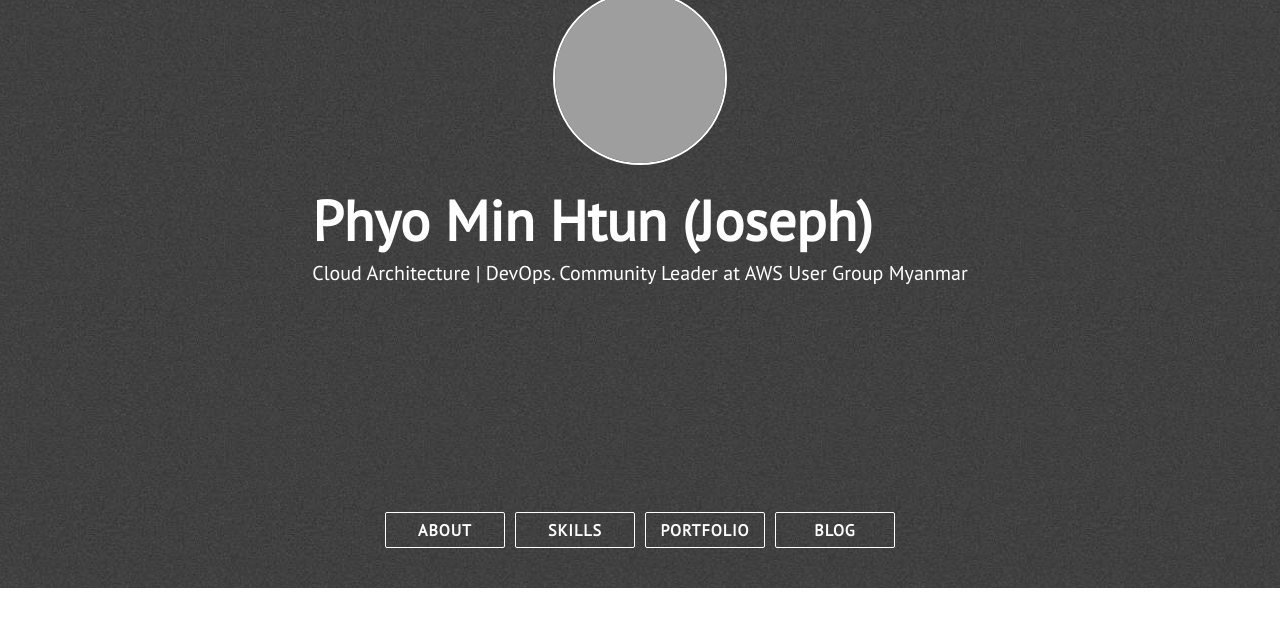
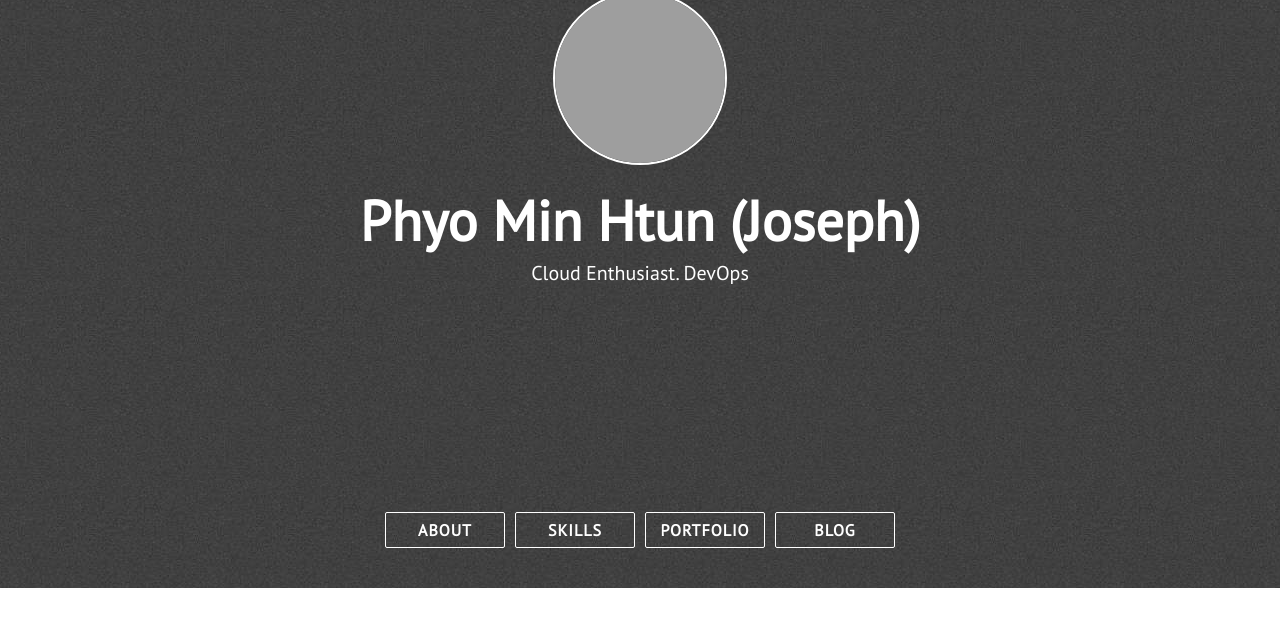
Before and after one commit to josephphyo/josephphyo.github.io, a Jekyll site: the page built from index.html, in a window 1280 px wide and 900 px high, scrolled down 312 px. Shown: the top 627 px of the window. Built offline with Jekyll 4.4.1, drawn with Linux system fonts in a browser that asks for light colours; nearby versions of some CDN libraries; grey boxes are pictures that could not be loaded.

Commit message:
Mod: Head Title

```diff
--- a/_config.yml
+++ b/_config.yml
@@ -1,5 +1,5 @@
 title: Phyo Min Htun (Joseph)
-description: Cloud Architecture | DevOps. Community Leader at AWS User Group Myanmar
+description: Cloud Enthusiast. DevOps
 site_title: '@josephphyo'
 
 # Build settings
```
